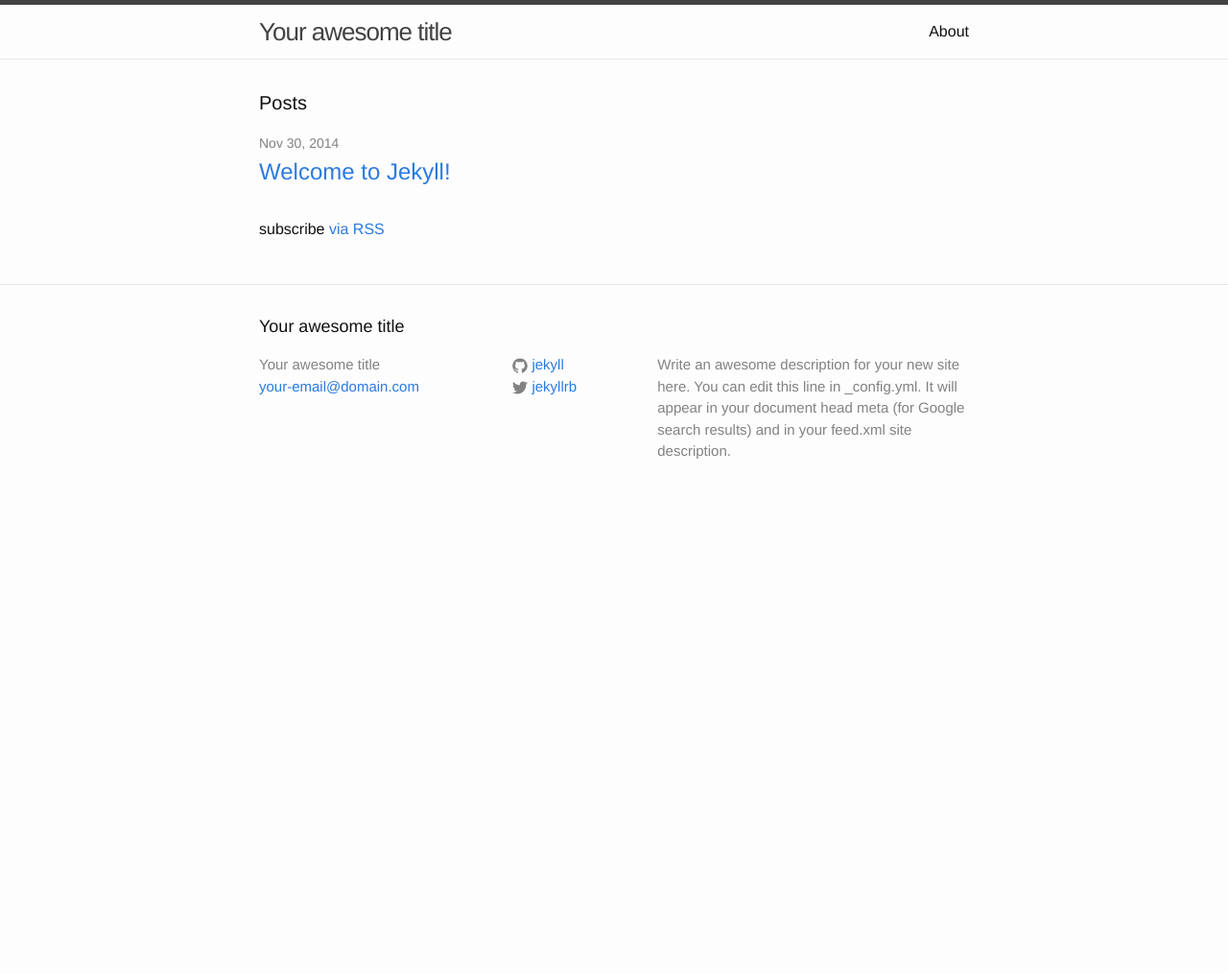
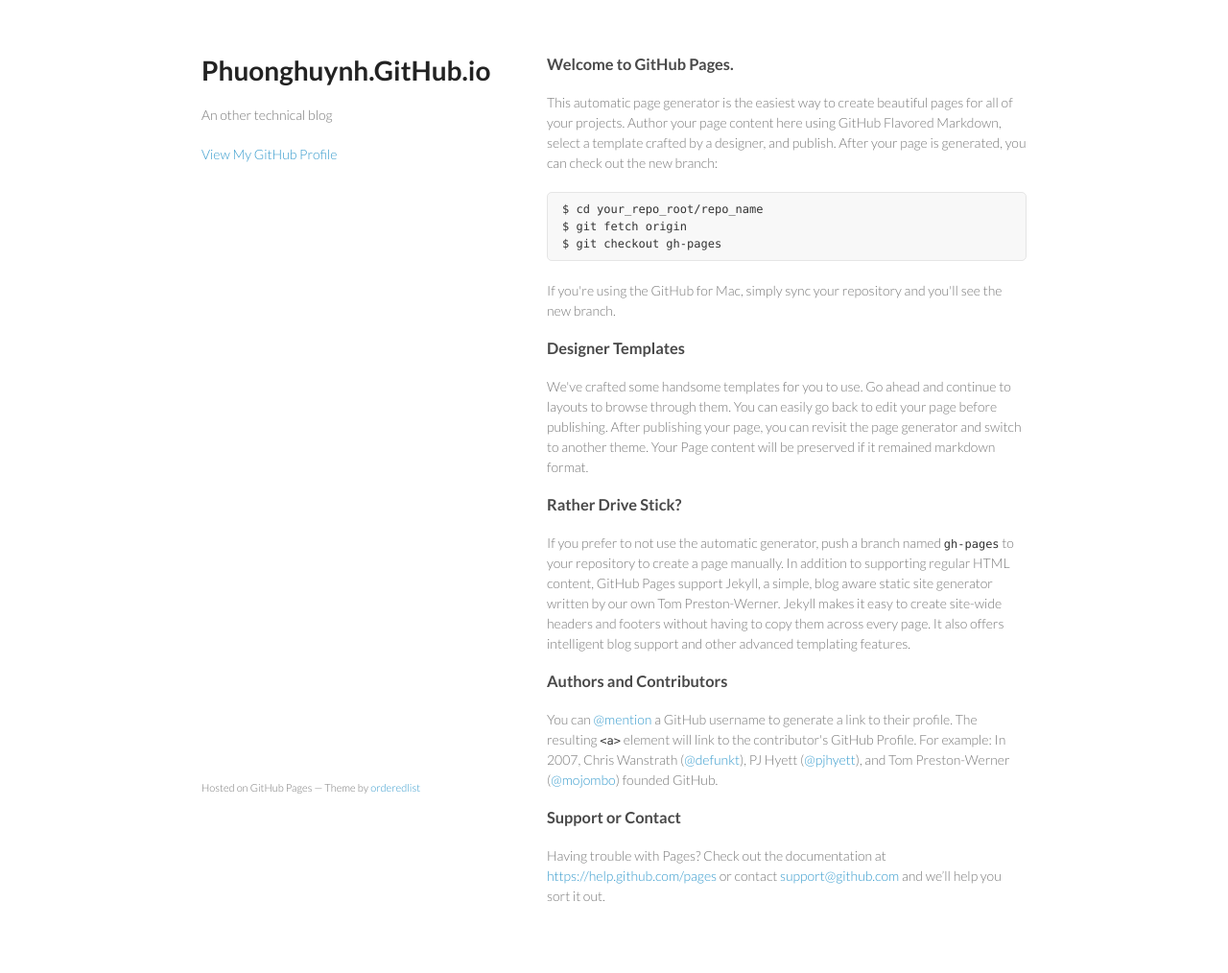
Before and after one commit to phuonghuynh/phuonghuynh.github.io, a Jekyll site: the page index.html, which Jekyll copies as it is, in a window 1280 px wide. Shown: the whole page at 96% size. Built offline with Jekyll 4.4.1, drawn with Linux system fonts in a browser that asks for light colours; before the commit the page ends 900 px from its top, so only the background shows below that.

Commit message:
Replace master branch with page content via GitHub

```diff
--- a/index.html
+++ b/index.html
@@ -1,23 +1,65 @@
----
-layout: default
----
+<!doctype html>
+<html>
+  <head>
+    <meta charset="utf-8">
+    <meta http-equiv="X-UA-Compatible" content="chrome=1">
+    <title>Phuonghuynh.GitHub.io by phuonghuynh</title>
 
-<div class="home">
+    <link rel="stylesheet" href="stylesheets/styles.css">
+    <link rel="stylesheet" href="stylesheets/pygment_trac.css">
+    <meta name="viewport" content="width=device-width, initial-scale=1, user-scalable=no">
+    <!--[if lt IE 9]>
+    <script src="//html5shiv.googlecode.com/svn/trunk/html5.js"></script>
+    <![endif]-->
+  </head>
+  <body>
+    <div class="wrapper">
+      <header>
+        <h1>Phuonghuynh.GitHub.io</h1>
+        <p>An other technical blog</p>
 
-  <h1 class="page-heading">Posts</h1>
 
-  <ul class="post-list">
-    {% for post in site.posts %}
-      <li>
-        <span class="post-meta">{{ post.date | date: "%b %-d, %Y" }}</span>
+        <p class="view"><a href="https://github.com/phuonghuynh">View My GitHub Profile</a></p>
 
-        <h2>
-          <a class="post-link" href="{{ post.url | prepend: site.baseurl }}">{{ post.title }}</a>
-        </h2>
-      </li>
-    {% endfor %}
-  </ul>
+      </header>
+      <section>
+        <h3>
+<a id="welcome-to-github-pages" class="anchor" href="#welcome-to-github-pages" aria-hidden="true"><span class="octicon octicon-link"></span></a>Welcome to GitHub Pages.</h3>
 
-  <p class="rss-subscribe">subscribe <a href="{{ "/feed.xml" | prepend: site.baseurl }}">via RSS</a></p>
+<p>This automatic page generator is the easiest way to create beautiful pages for all of your projects. Author your page content here using GitHub Flavored Markdown, select a template crafted by a designer, and publish. After your page is generated, you can check out the new branch:</p>
 
-</div>
+<pre><code>$ cd your_repo_root/repo_name
+$ git fetch origin
+$ git checkout gh-pages
+</code></pre>
+
+<p>If you're using the GitHub for Mac, simply sync your repository and you'll see the new branch.</p>
+
+<h3>
+<a id="designer-templates" class="anchor" href="#designer-templates" aria-hidden="true"><span class="octicon octicon-link"></span></a>Designer Templates</h3>
+
+<p>We've crafted some handsome templates for you to use. Go ahead and continue to layouts to browse through them. You can easily go back to edit your page before publishing. After publishing your page, you can revisit the page generator and switch to another theme. Your Page content will be preserved if it remained markdown format.</p>
+
+<h3>
+<a id="rather-drive-stick" class="anchor" href="#rather-drive-stick" aria-hidden="true"><span class="octicon octicon-link"></span></a>Rather Drive Stick?</h3>
+
+<p>If you prefer to not use the automatic generator, push a branch named <code>gh-pages</code> to your repository to create a page manually. In addition to supporting regular HTML content, GitHub Pages support Jekyll, a simple, blog aware static site generator written by our own Tom Preston-Werner. Jekyll makes it easy to create site-wide headers and footers without having to copy them across every page. It also offers intelligent blog support and other advanced templating features.</p>
+
+<h3>
+<a id="authors-and-contributors" class="anchor" href="#authors-and-contributors" aria-hidden="true"><span class="octicon octicon-link"></span></a>Authors and Contributors</h3>
+
+<p>You can <a href="https://github.com/blog/821" class="user-mention">@mention</a> a GitHub username to generate a link to their profile. The resulting <code>&lt;a&gt;</code> element will link to the contributor's GitHub Profile. For example: In 2007, Chris Wanstrath (<a href="https://github.com/defunkt" class="user-mention">@defunkt</a>), PJ Hyett (<a href="https://github.com/pjhyett" class="user-mention">@pjhyett</a>), and Tom Preston-Werner (<a href="https://github.com/mojombo" class="user-mention">@mojombo</a>) founded GitHub.</p>
+
+<h3>
+<a id="support-or-contact" class="anchor" href="#support-or-contact" aria-hidden="true"><span class="octicon octicon-link"></span></a>Support or Contact</h3>
+
+<p>Having trouble with Pages? Check out the documentation at <a href="https://help.github.com/pages">https://help.github.com/pages</a> or contact <a href="mailto:support@github.com">support@github.com</a> and we’ll help you sort it out.</p>
+      </section>
+      <footer>
+        <p><small>Hosted on GitHub Pages &mdash; Theme by <a href="https://github.com/orderedlist">orderedlist</a></small></p>
+      </footer>
+    </div>
+    <script src="javascripts/scale.fix.js"></script>
+
+  </body>
+</html>
--- /dev/null
+++ b/javascripts/scale.fix.js
@@ -0,0 +1,17 @@
+var metas = document.getElementsByTagName('meta');
+var i;
+if (navigator.userAgent.match(/iPhone/i)) {
+  for (i=0; i<metas.length; i++) {
+    if (metas[i].name == "viewport") {
+      metas[i].content = "width=device-width, minimum-scale=1.0, maximum-scale=1.0";
+    }
+  }
+  document.addEventListener("gesturestart", gestureStart, false);
+}
+function gestureStart() {
+  for (i=0; i<metas.length; i++) {
+    if (metas[i].name == "viewport") {
+      metas[i].content = "width=device-width, minimum-scale=0.25, maximum-scale=1.6";
+    }
+  }
+}
--- /dev/null
+++ b/stylesheets/pygment_trac.css
@@ -0,0 +1,69 @@
+.highlight  { background: #ffffff; }
+.highlight .c { color: #999988; font-style: italic } /* Comment */
+.highlight .err { color: #a61717; background-color: #e3d2d2 } /* Error */
+.highlight .k { font-weight: bold } /* Keyword */
+.highlight .o { font-weight: bold } /* Operator */
+.highlight .cm { color: #999988; font-style: italic } /* Comment.Multiline */
+.highlight .cp { color: #999999; font-weight: bold } /* Comment.Preproc */
+.highlight .c1 { color: #999988; font-style: italic } /* Comment.Single */
+.highlight .cs { color: #999999; font-weight: bold; font-style: italic } /* Comment.Special */
+.highlight .gd { color: #000000; background-color: #ffdddd } /* Generic.Deleted */
+.highlight .gd .x { color: #000000; background-color: #ffaaaa } /* Generic.Deleted.Specific */
+.highlight .ge { font-style: italic } /* Generic.Emph */
+.highlight .gr { color: #aa0000 } /* Generic.Error */
+.highlight .gh { color: #999999 } /* Generic.Heading */
+.highlight .gi { color: #000000; background-color: #ddffdd } /* Generic.Inserted */
+.highlight .gi .x { color: #000000; background-color: #aaffaa } /* Generic.Inserted.Specific */
+.highlight .go { color: #888888 } /* Generic.Output */
+.highlight .gp { color: #555555 } /* Generic.Prompt */
+.highlight .gs { font-weight: bold } /* Generic.Strong */
+.highlight .gu { color: #800080; font-weight: bold; } /* Generic.Subheading */
+.highlight .gt { color: #aa0000 } /* Generic.Traceback */
+.highlight .kc { font-weight: bold } /* Keyword.Constant */
+.highlight .kd { font-weight: bold } /* Keyword.Declaration */
+.highlight .kn { font-weight: bold } /* Keyword.Namespace */
+.highlight .kp { font-weight: bold } /* Keyword.Pseudo */
+.highlight .kr { font-weight: bold } /* Keyword.Reserved */
+.highlight .kt { color: #445588; font-weight: bold } /* Keyword.Type */
+.highlight .m { color: #009999 } /* Literal.Number */
+.highlight .s { color: #d14 } /* Literal.String */
+.highlight .na { color: #008080 } /* Name.Attribute */
+.highlight .nb { color: #0086B3 } /* Name.Builtin */
+.highlight .nc { color: #445588; font-weight: bold } /* Name.Class */
+.highlight .no { color: #008080 } /* Name.Constant */
+.highlight .ni { color: #800080 } /* Name.Entity */
+.highlight .ne { color: #990000; font-weight: bold } /* Name.Exception */
+.highlight .nf { color: #990000; font-weight: bold } /* Name.Function */
+.highlight .nn { color: #555555 } /* Name.Namespace */
+.highlight .nt { color: #000080 } /* Name.Tag */
+.highlight .nv { color: #008080 } /* Name.Variable */
+.highlight .ow { font-weight: bold } /* Operator.Word */
+.highlight .w { color: #bbbbbb } /* Text.Whitespace */
+.highlight .mf { color: #009999 } /* Literal.Number.Float */
+.highlight .mh { color: #009999 } /* Literal.Number.Hex */
+.highlight .mi { color: #009999 } /* Literal.Number.Integer */
+.highlight .mo { color: #009999 } /* Literal.Number.Oct */
+.highlight .sb { color: #d14 } /* Literal.String.Backtick */
+.highlight .sc { color: #d14 } /* Literal.String.Char */
+.highlight .sd { color: #d14 } /* Literal.String.Doc */
+.highlight .s2 { color: #d14 } /* Literal.String.Double */
+.highlight .se { color: #d14 } /* Literal.String.Escape */
+.highlight .sh { color: #d14 } /* Literal.String.Heredoc */
+.highlight .si { color: #d14 } /* Literal.String.Interpol */
+.highlight .sx { color: #d14 } /* Literal.String.Other */
+.highlight .sr { color: #009926 } /* Literal.String.Regex */
+.highlight .s1 { color: #d14 } /* Literal.String.Single */
+.highlight .ss { color: #990073 } /* Literal.String.Symbol */
+.highlight .bp { color: #999999 } /* Name.Builtin.Pseudo */
+.highlight .vc { color: #008080 } /* Name.Variable.Class */
+.highlight .vg { color: #008080 } /* Name.Variable.Global */
+.highlight .vi { color: #008080 } /* Name.Variable.Instance */
+.highlight .il { color: #009999 } /* Literal.Number.Integer.Long */
+
+.type-csharp .highlight .k { color: #0000FF }
+.type-csharp .highlight .kt { color: #0000FF }
+.type-csharp .highlight .nf { color: #000000; font-weight: normal }
+.type-csharp .highlight .nc { color: #2B91AF }
+.type-csharp .highlight .nn { color: #000000 }
+.type-csharp .highlight .s { color: #A31515 }
+.type-csharp .highlight .sc { color: #A31515 }
--- /dev/null
+++ b/stylesheets/styles.css
@@ -0,0 +1,255 @@
+@import url(https://fonts.googleapis.com/css?family=Lato:300italic,700italic,300,700);
+
+body {
+  padding:50px;
+  font:14px/1.5 Lato, "Helvetica Neue", Helvetica, Arial, sans-serif;
+  color:#777;
+  font-weight:300;
+}
+
+h1, h2, h3, h4, h5, h6 {
+  color:#222;
+  margin:0 0 20px;
+}
+
+p, ul, ol, table, pre, dl {
+  margin:0 0 20px;
+}
+
+h1, h2, h3 {
+  line-height:1.1;
+}
+
+h1 {
+  font-size:28px;
+}
+
+h2 {
+  color:#393939;
+}
+
+h3, h4, h5, h6 {
+  color:#494949;
+}
+
+a {
+  color:#39c;
+  font-weight:400;
+  text-decoration:none;
+}
+
+a small {
+  font-size:11px;
+  color:#777;
+  margin-top:-0.6em;
+  display:block;
+}
+
+.wrapper {
+  width:860px;
+  margin:0 auto;
+}
+
+blockquote {
+  border-left:1px solid #e5e5e5;
+  margin:0;
+  padding:0 0 0 20px;
+  font-style:italic;
+}
+
+code, pre {
+  font-family:Monaco, Bitstream Vera Sans Mono, Lucida Console, Terminal;
+  color:#333;
+  font-size:12px;
+}
+
+pre {
+  padding:8px 15px;
+  background: #f8f8f8;
+  border-radius:5px;
+  border:1px solid #e5e5e5;
+  overflow-x: auto;
+}
+
+table {
+  width:100%;
+  border-collapse:collapse;
+}
+
+th, td {
+  text-align:left;
+  padding:5px 10px;
+  border-bottom:1px solid #e5e5e5;
+}
+
+dt {
+  color:#444;
+  font-weight:700;
+}
+
+th {
+  color:#444;
+}
+
+img {
+  max-width:100%;
+}
+
+header {
+  width:270px;
+  float:left;
+  position:fixed;
+}
+
+header ul {
+  list-style:none;
+  height:40px;
+
+  padding:0;
+
+  background: #eee;
+  background: -moz-linear-gradient(top, #f8f8f8 0%, #dddddd 100%);
+  background: -webkit-gradient(linear, left top, left bottom, color-stop(0%,#f8f8f8), color-stop(100%,#dddddd));
+  background: -webkit-linear-gradient(top, #f8f8f8 0%,#dddddd 100%);
+  background: -o-linear-gradient(top, #f8f8f8 0%,#dddddd 100%);
+  background: -ms-linear-gradient(top, #f8f8f8 0%,#dddddd 100%);
+  background: linear-gradient(top, #f8f8f8 0%,#dddddd 100%);
+
+  border-radius:5px;
+  border:1px solid #d2d2d2;
+  box-shadow:inset #fff 0 1px 0, inset rgba(0,0,0,0.03) 0 -1px 0;
+  width:270px;
+}
+
+header li {
+  width:89px;
+  float:left;
+  border-right:1px solid #d2d2d2;
+  height:40px;
+}
+
+header ul a {
+  line-height:1;
+  font-size:11px;
+  color:#999;
+  display:block;
+  text-align:center;
+  padding-top:6px;
+  height:40px;
+}
+
+strong {
+  color:#222;
+  font-weight:700;
+}
+
+header ul li + li {
+  width:88px;
+  border-left:1px solid #fff;
+}
+
+header ul li + li + li {
+  border-right:none;
+  width:89px;
+}
+
+header ul a strong {
+  font-size:14px;
+  display:block;
+  color:#222;
+}
+
+section {
+  width:500px;
+  float:right;
+  padding-bottom:50px;
+}
+
+small {
+  font-size:11px;
+}
+
+hr {
+  border:0;
+  background:#e5e5e5;
+  height:1px;
+  margin:0 0 20px;
+}
+
+footer {
+  width:270px;
+  float:left;
+  position:fixed;
+  bottom:50px;
+}
+
+@media print, screen and (max-width: 960px) {
+
+  div.wrapper {
+    width:auto;
+    margin:0;
+  }
+
+  header, section, footer {
+    float:none;
+    position:static;
+    width:auto;
+  }
+
+  header {
+    padding-right:320px;
+  }
+
+  section {
+    border:1px solid #e5e5e5;
+    border-width:1px 0;
+    padding:20px 0;
+    margin:0 0 20px;
+  }
+
+  header a small {
+    display:inline;
+  }
+
+  header ul {
+    position:absolute;
+    right:50px;
+    top:52px;
+  }
+}
+
+@media print, screen and (max-width: 720px) {
+  body {
+    word-wrap:break-word;
+  }
+
+  header {
+    padding:0;
+  }
+
+  header ul, header p.view {
+    position:static;
+  }
+
+  pre, code {
+    word-wrap:normal;
+  }
+}
+
+@media print, screen and (max-width: 480px) {
+  body {
+    padding:15px;
+  }
+
+  header ul {
+    display:none;
+  }
+}
+
+@media print {
+  body {
+    padding:0.4in;
+    font-size:12pt;
+    color:#444;
+  }
+}
```
Also changed, not shown: params.json (added, +1 -0 lines).
